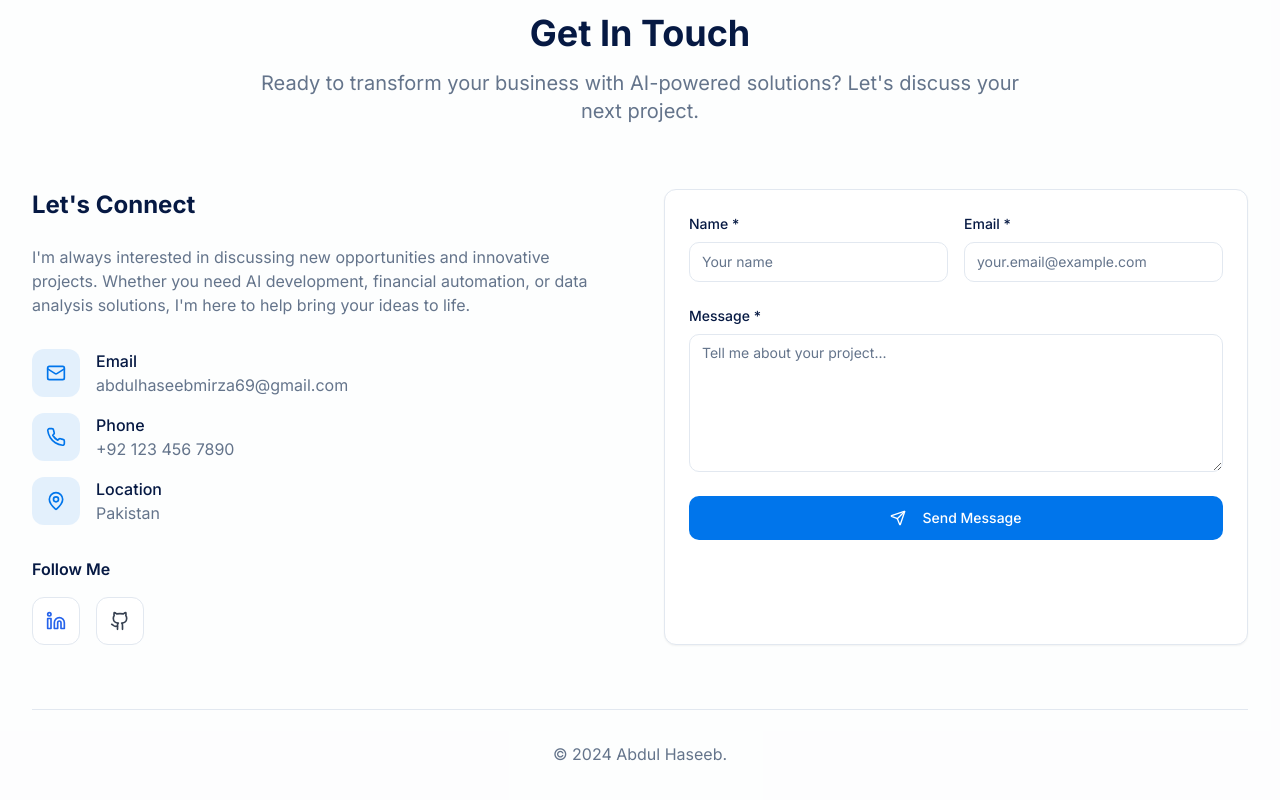
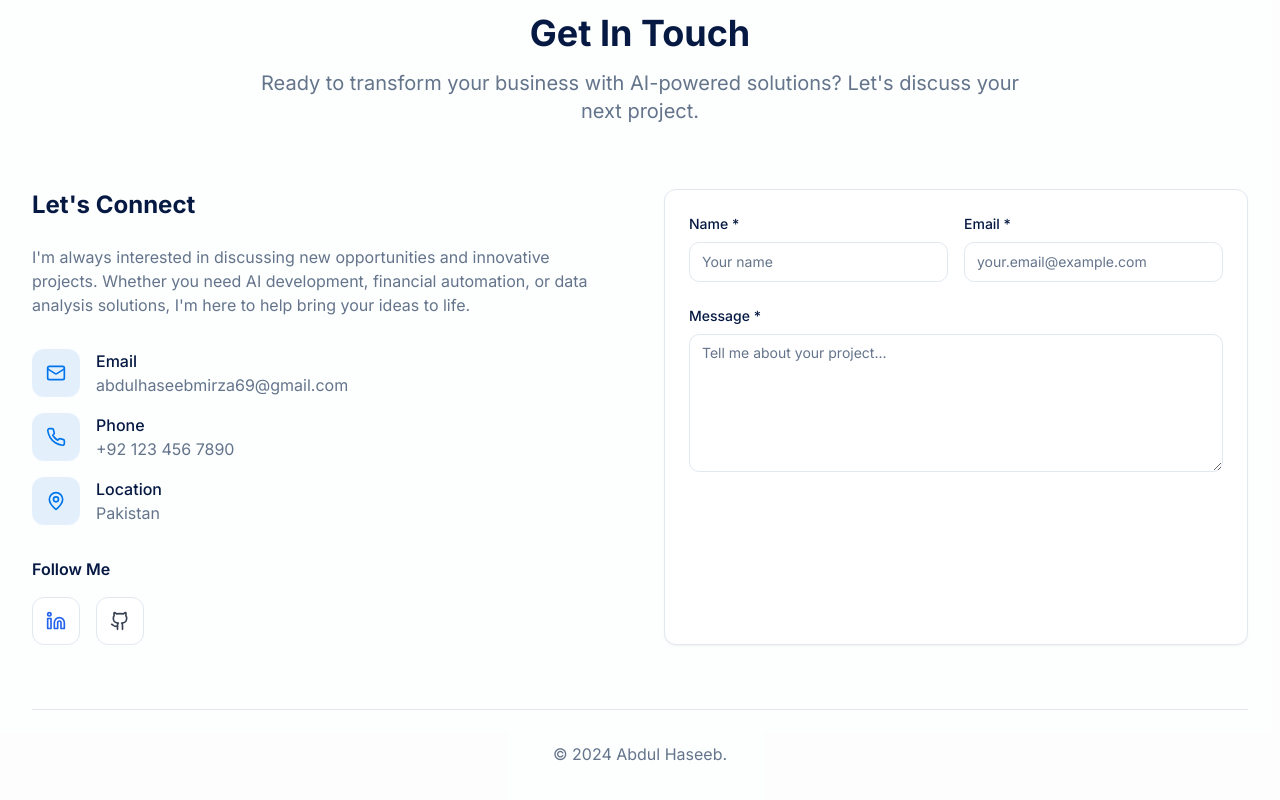
Before and after one commit to abdul-haseeb-0/Abdul_Haseeb_Portfolio, a React (Vite) app: page / in a window 1280 px wide. Shown: the part 8160-8960 px from the top of the page. Built offline with nearby package versions, Linux system fonts and the light colour scheme.

Commit message:
Remove "Send Message"
Removes the "Send Message" heading from the contact form.

```diff
--- a/src/components/Contact.tsx
+++ b/src/components/Contact.tsx
@@ -210,11 +210,6 @@ const Contact = () => {
                     required
                   />
                 </div>
-
-                <Button type="submit" size="lg" className="w-full">
-                  <Send className="w-4 h-4 mr-2" />
-                  Send Message
-                </Button>
               </form>
             </CardContent>
           </Card>
```
